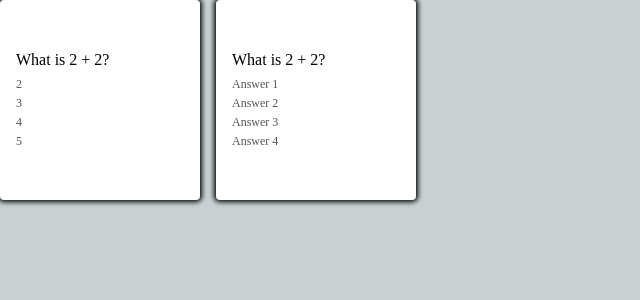
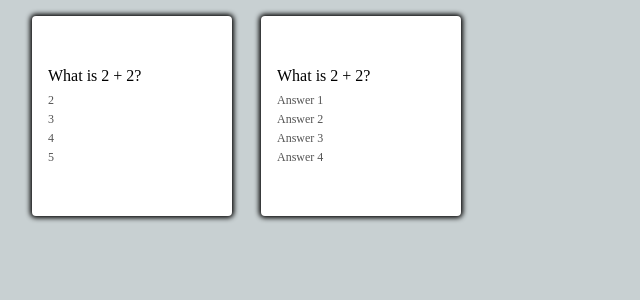
Before and after one commit to PhoebeYahengWu/react-flashcard, a React (Create React App) app: page / in a window 1280 px wide. Shown: the top 300 px of the page, without its empty margins (0-640 px from the left). Built offline with nearby package versions, Linux system fonts and the light colour scheme; no server answers.

Commit message:
add container

```diff
--- a/src/App.css
+++ b/src/App.css
@@ -3,7 +3,10 @@ body {
     margin: 0;
   }
 
-
+  .container {
+    max-width: 900px;
+    margin: 1rem 2rem;
+  }
 
   .card-grid {
     display: grid;
--- a/src/App.js
+++ b/src/App.js
@@ -27,7 +27,9 @@ function App() {
     return textArea.value;
   }
   return (
+    <div className="container">
     <FlashcardList flashcards={flashcards} />
+    </div>
   );
 }
 const SAMPLE_FLASHCARDS = [
```
